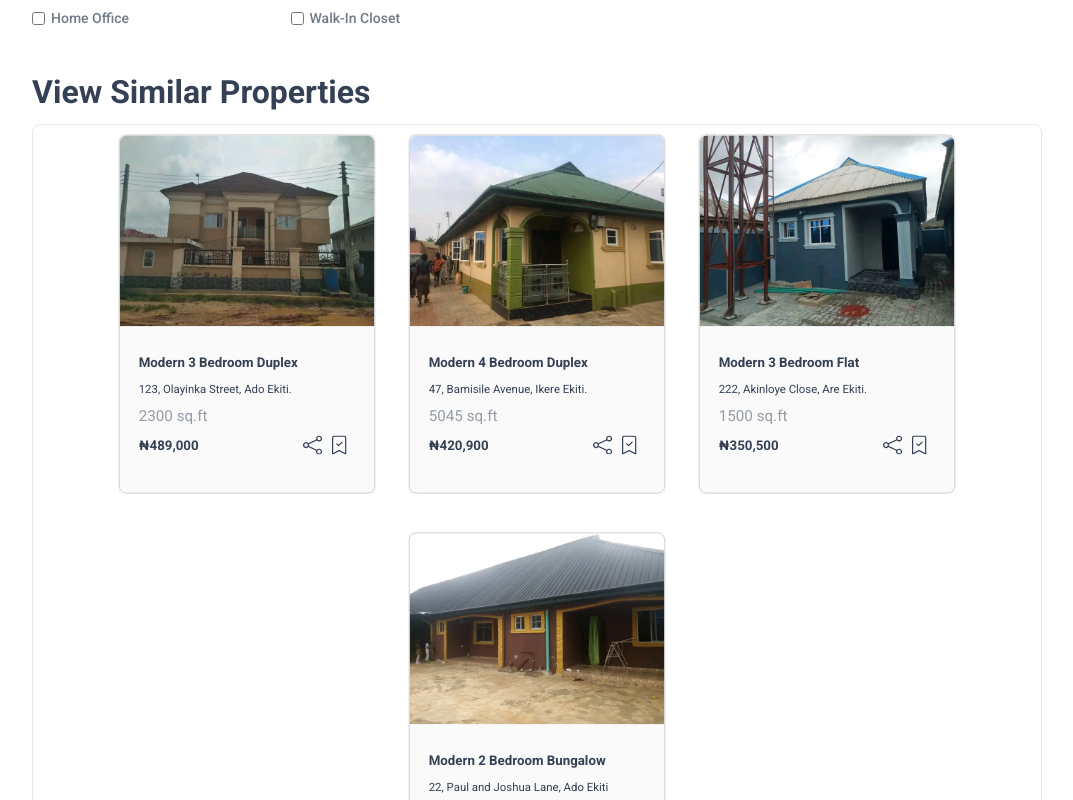
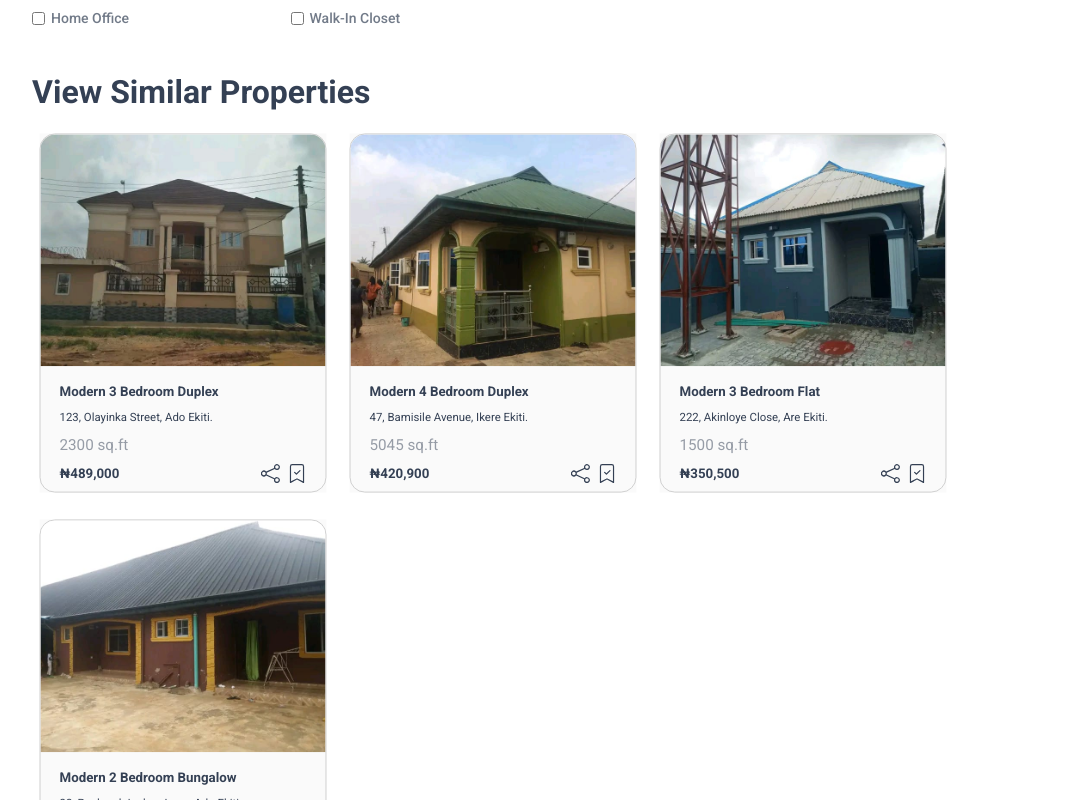
Before and after one commit to topzyray/onile-redesign, a Next.js app: page /properties/1 in a window 1280 px wide. Shown: the part 2100-2900 px from the top of the page, without its empty margins (103-1176 px from the left). Built offline with nearby package versions, Linux system fonts and the light colour scheme.

Commit message:
Modification to Card component sizing and update to PropertyId page

```diff
--- a/src/app/properties/[propertyId]/page.js
+++ b/src/app/properties/[propertyId]/page.js
@@ -236,9 +236,9 @@ const PropertyDetails = ({ params }) => {
                 </section>
 
                 {/* View similar properties */}
-                <section className="">
+                <section className="w-full">
                     <h3 className="text-[1.5rem] text-dark-gray sm:text-[2rem] font-bold leading-6 md:leading-8 mb-3 sm:mb-4">View Similar Properties</h3>
-                    <section className="flex flex-wrap justify-center gap-5 border rounded-lg">
+                    <section className="w-full flex flex-wrap gap-2 rounded-lg">
                         <Card
                             imageUrl={house1}
                             altText="Image of Property 1"
@@ -271,6 +271,12 @@ const PropertyDetails = ({ params }) => {
                             size="4300 sq.ft"
                             price="600,000"
                         />
+
+                        <section className="hidden xxl:flex justify-self-end items-center ">
+                            <span className="flex justify-center items-center w-32 h-[21rem] rounded-xl shadow-xl border bg-white font-bold hover:bg-dark-orange hover:text-dark-gray focus:bg-dark-orange cursor-pointer">
+                                <VscChevronRight className="w-20 h-20" />
+                            </span>
+                        </section>
                     </section>
                 </section>
 
--- a/src/component/Card/index.js
+++ b/src/component/Card/index.js
@@ -1,11 +1,11 @@
 "use client";
 
 import Image from 'next/image'
-import Link from 'next/link';
+import Link from 'next/link'
 import { useRef } from 'react'
-import { useIsVisible } from '@/app/_lib/useIsVisible';
-import { BsBookmarkCheck } from "react-icons/bs";
-import { BsShare } from "react-icons/bs";
+import { useIsVisible } from '@/app/_lib/useIsVisible'
+import { BsBookmarkCheck } from "react-icons/bs"
+import { BsShare } from "react-icons/bs"
 
 
 const Card = ({imageUrl, altText, title, location, size, price}) => {
@@ -15,12 +15,12 @@ const Card = ({imageUrl, altText, title, location, size, price}) => {
 
   return <>
     <Link href="/properties/1" ref={ref} className={`bg-[#FAFAFA] focus:outline-none focus:ring focus:ring-gray-300   transform ease-in-out duration-500 scale-95 hover:scale-100 ${isVisible ? "hover:shadow-[0_2px_6px] hover:shadow-[#ff7f50] hover:border-none hover:rounded-md" : "shadow-none"}`}>
-        <div className="flex flex-col content-center gap-3 rounded-lg w-[16.875rem] h-[23.627rem] border border-solid border-[#CECECE]  ">
-            <div>
-                <Image src={imageUrl} alt={altText} width={270} height={237} className='rounded-t-lg object-cover' />
+        <div className="max-w-sm max-h-[24rem] w-full lg:w-[18.875rem] h-[23.627rem] flex flex-col gap-0 rounded-2xl border border-solid border-[#CECECE]  ">
+            <div className='w-full h-[65%]'>
+                <Image src={imageUrl} alt={altText} className='w-full h-full rounded-t-2xl object-cover' />
             </div>
 
-            <div className='flex flex-col w-[16.3123rem] h-[6.25rem] px-5 pt-4 gap-2 text-[#344054]'>
+            <div className='flex flex-col w-full h-[35%] px-5 pt-4 gap-2 text-[#344054]'>
                 <h4 className='text-[0.875rem] font-semibold'>{title}</h4>
                 <p className='text-[0.75rem] font-normal'>{location}</p>
                 <p className='opacity-50 font-normal'>{size}</p>
```
